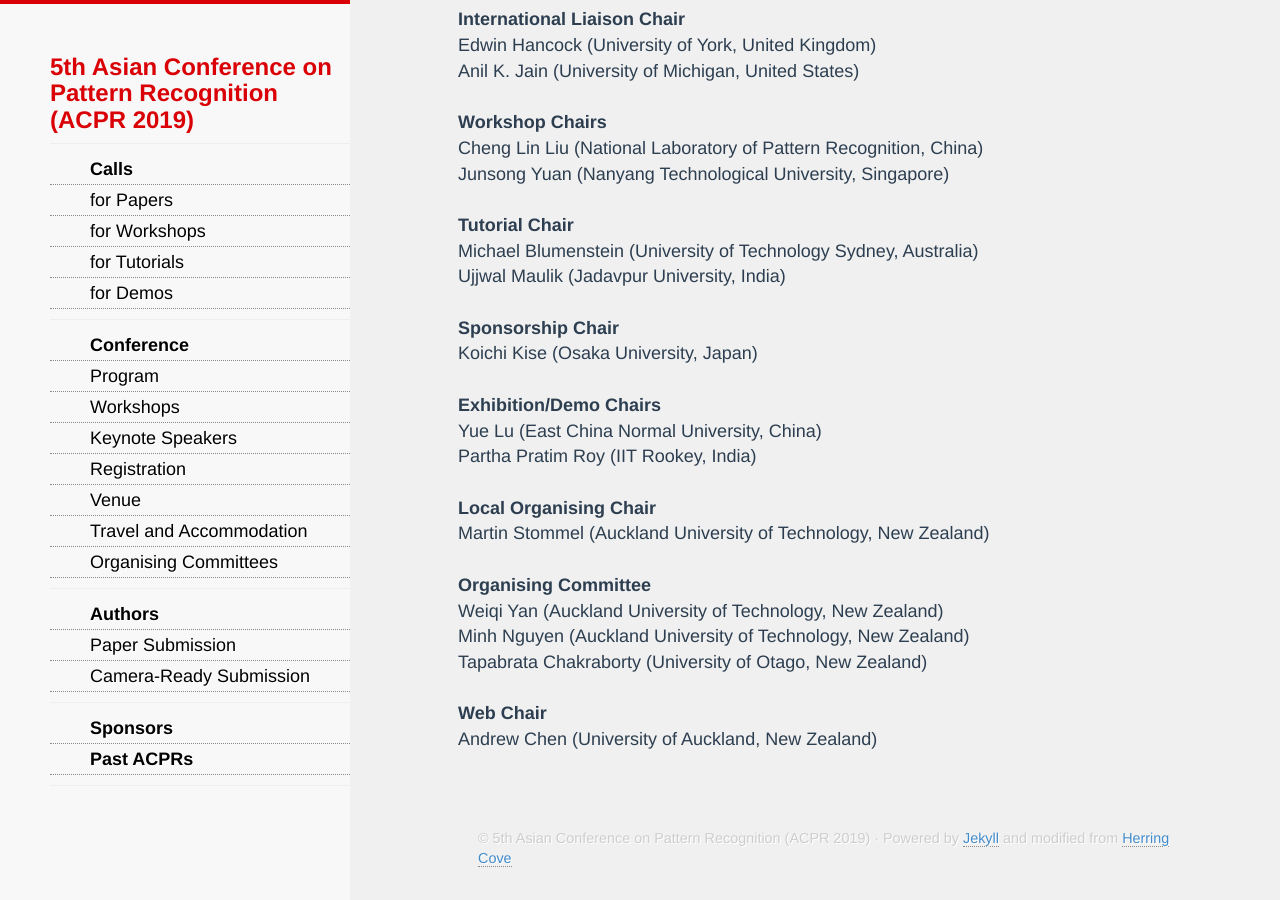
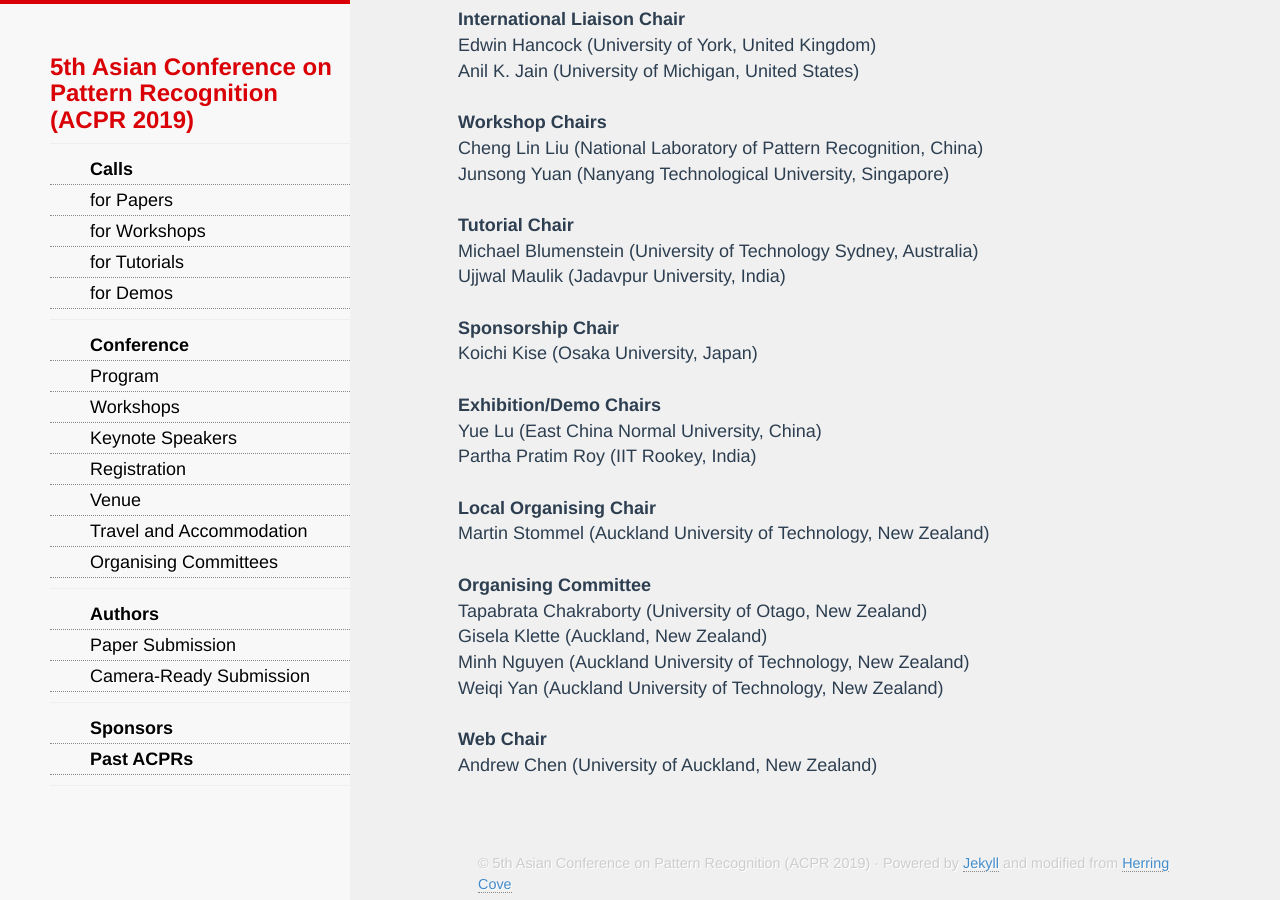
Before and after one commit to AndrewChenUoA/ACPR2019, a Jekyll site: the page built from committees.html, in a window 1280 px wide and 900 px high, scrolled down 520 px. Built offline with Jekyll 4.4.1, drawn with Linux system fonts in a browser that asks for light colours; nearby versions of some CDN libraries; Markdown is read by kramdown in place of the engine named in the settings; before the commit the page ends 1394 px from its top, so only the background shows below that.

Commit message:
Update committee

```diff
--- a/committees.html
+++ b/committees.html
@@ -44,9 +44,10 @@
   Martin Stommel (Auckland University of Technology, New Zealand)<br/>
   <br/>
   <b>Organising Committee</b><br/>
+  Tapabrata Chakraborty (University of Otago, New Zealand)<br/>
+  Gisela Klette (Auckland, New Zealand)<br/>
+  Minh Nguyen (Auckland University of Technology, New Zealand)<br/>
   Weiqi Yan (Auckland University of Technology, New Zealand)<br/>
-  Minh Nguyen (Auckland University of Technology, New Zealand)<br/>
-  Tapabrata Chakraborty (University of Otago, New Zealand)<br/>
   <br/>
   <b>Web Chair</b><br/>
   Andrew Chen (University of Auckland, New Zealand)
```
Also changed, not shown: 2 other files.
